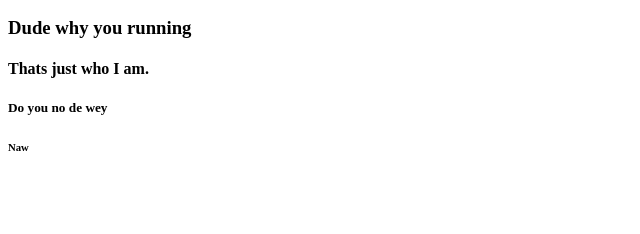
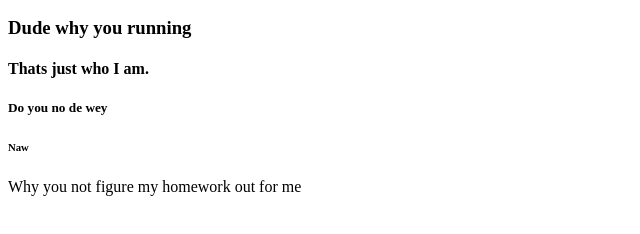
Before and after one commit to orovinskiy/donut, a plain HTML site: page index.html in a window 1280 px wide. Shown: the part 110-344 px from the top of the page, without its empty margins (0-640 px from the left). Drawn offline with Linux system fonts and the light colour scheme.

Commit message:
added h7

```diff
--- a/index.html
+++ b/index.html
@@ -11,6 +11,7 @@
     <h4>Thats just who I am.</h4>
     <h5>Do you no de wey</h5>
     <h6>Naw</h6>
+    <h7>Why you not figure my homework out for me</h7>
 
 </body>
 </html>
```
